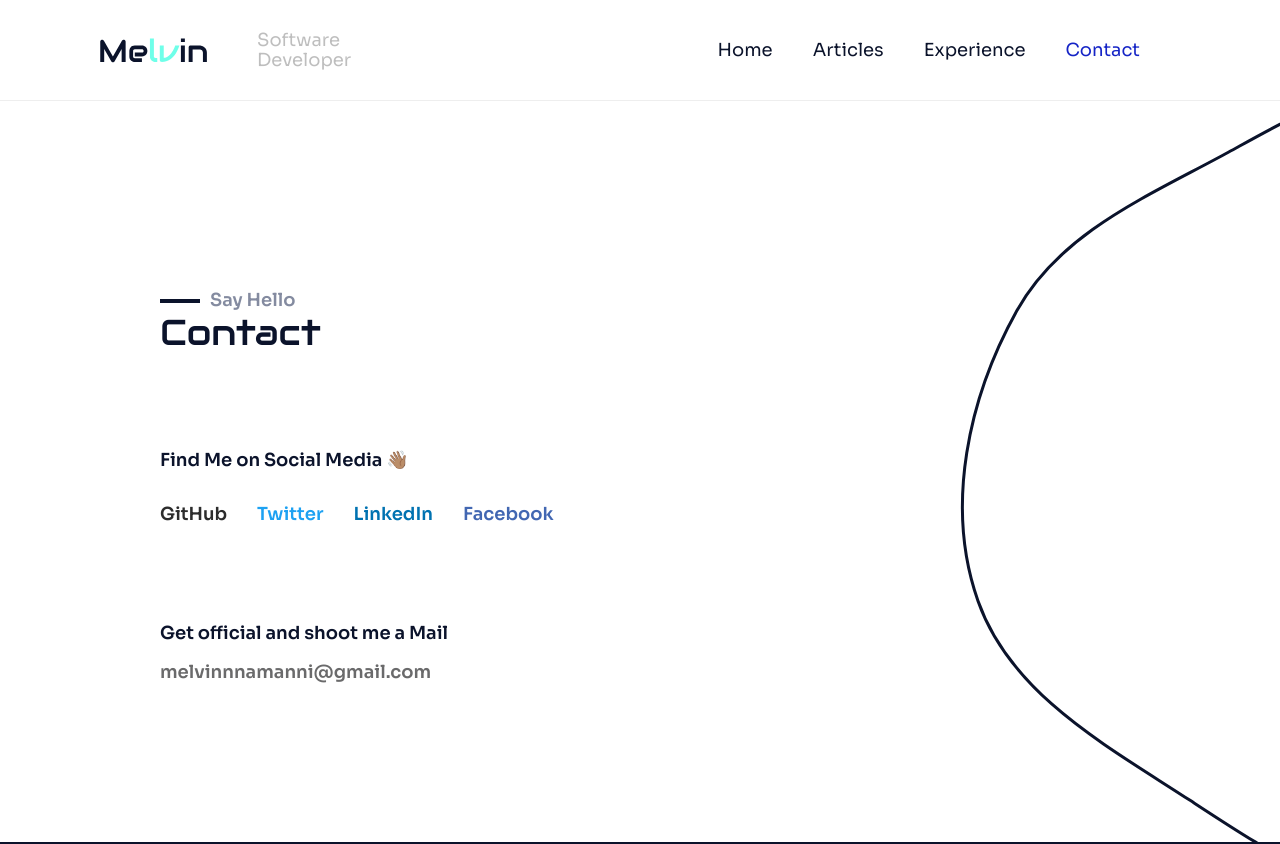
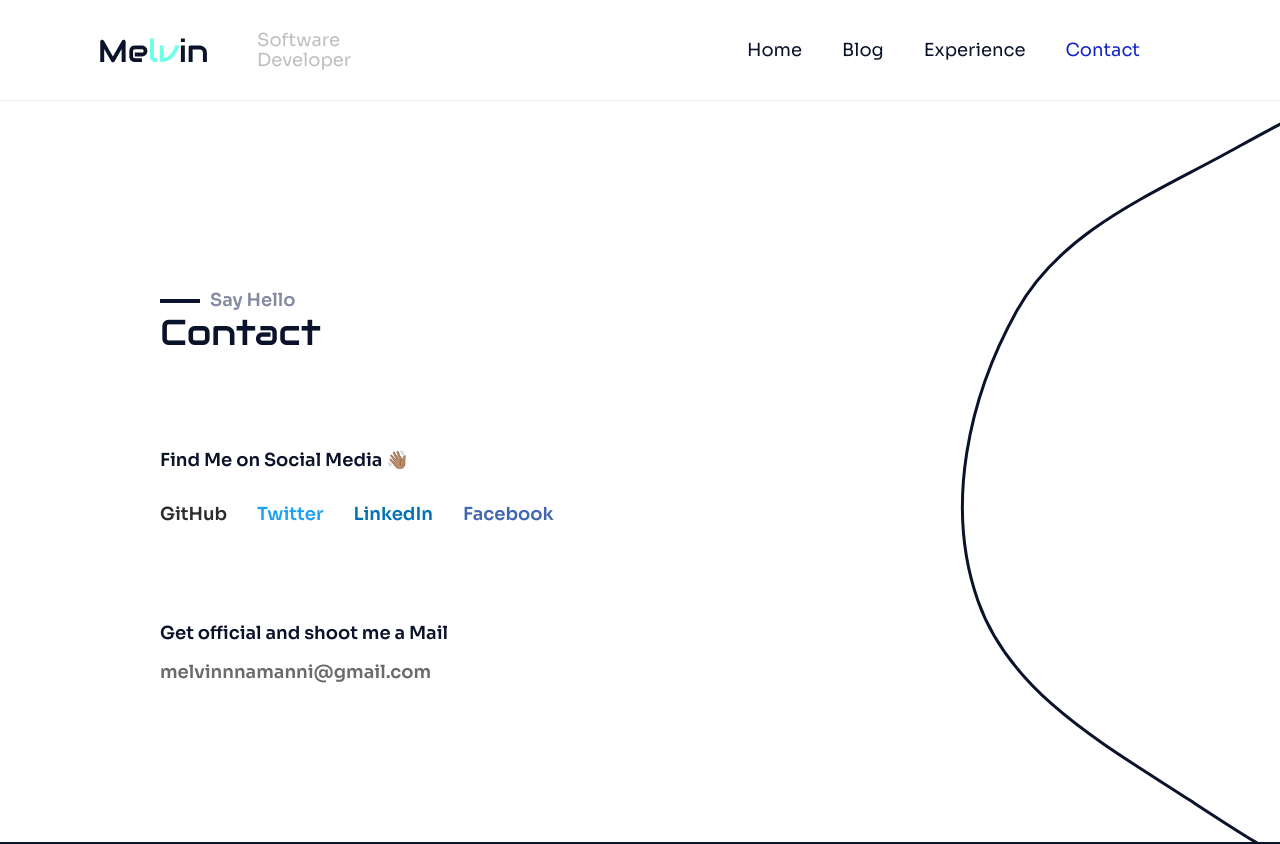
Before and after one commit to MelvinManni/portfolio-v3, a React (Create React App) app: page /contact in a window 1280 px wide. Shown: the top 844 px of the page. Built offline with nearby package versions, Linux system fonts and the light colour scheme.

Commit message:
switch articles to blog

```diff
--- a/src/App.js
+++ b/src/App.js
@@ -29,7 +29,7 @@ function App() {
           <Main>
             <Switch>
               <Route exact path="/" component={Home} />
-              <Route exact path="/articles" component={Articles} />
+              <Route exact path="/blog" component={Articles} />
               <Route exact path="/experience" component={Experience} />
               <Route exact path="/contact" component={Contact} />
               <Route exact path="/admin/project" component={Admin} />
--- a/src/components/Navbar/index.js
+++ b/src/components/Navbar/index.js
@@ -111,7 +111,7 @@ const Toggle = styled.button`
 
 const route = [
   { name: "Home", path: "/" },
-  { name: "Articles", path: "/articles" },
+  { name: "Blog", path: "/blog" },
   { name: "Experience", path: "/experience" },
   { name: "Contact", path: "/contact" },
 ];
```
